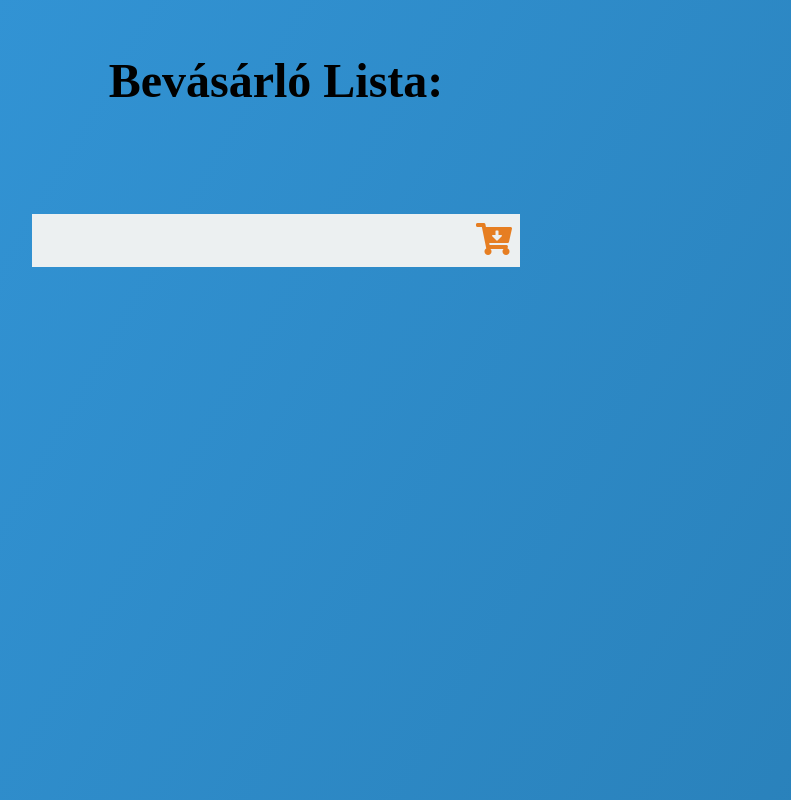
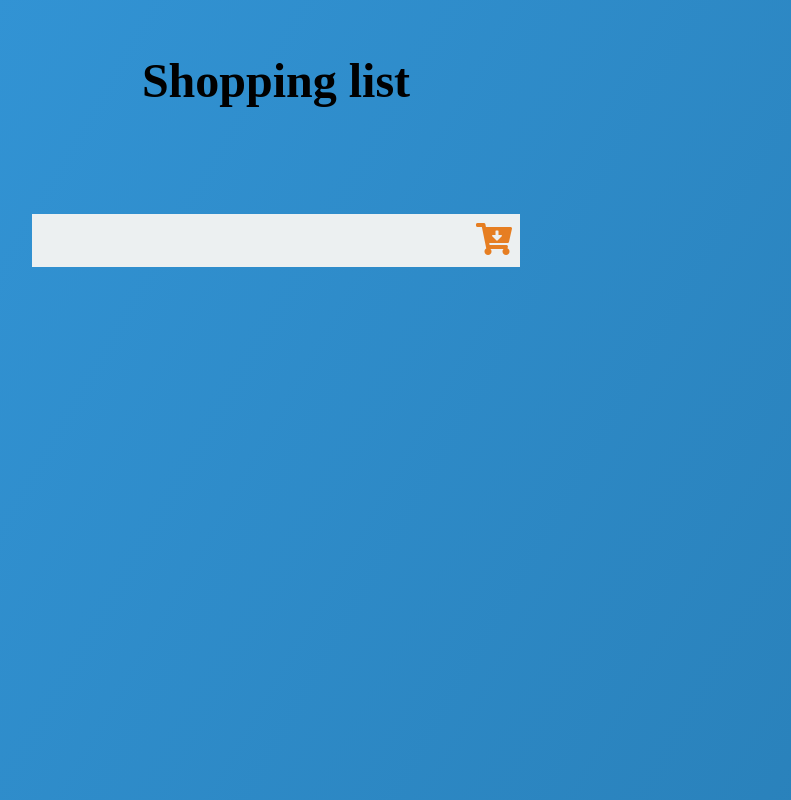
Before and after one commit to rolandbudai/shoppinglist, a plain HTML site: page index.html in a window 1280 px wide. Shown: the whole page, without its empty margins (364-1155 px from the left). Drawn offline with Linux system fonts and the light colour scheme.

Commit message:
Update index.html

```diff
--- a/index.html
+++ b/index.html
@@ -10,11 +10,11 @@
 
     <link rel="shortcut icon" href="./favicon.png" type="image/x-icon">
 
-    <title>BevásárLOW</title>
+    <title>Shopping list</title>
 </head>
 <body>
     <header>
-        <h1>Bevásárló Lista:</h1>
+        <h1>Shopping list</h1>
     </header>
 
     <form>
```
